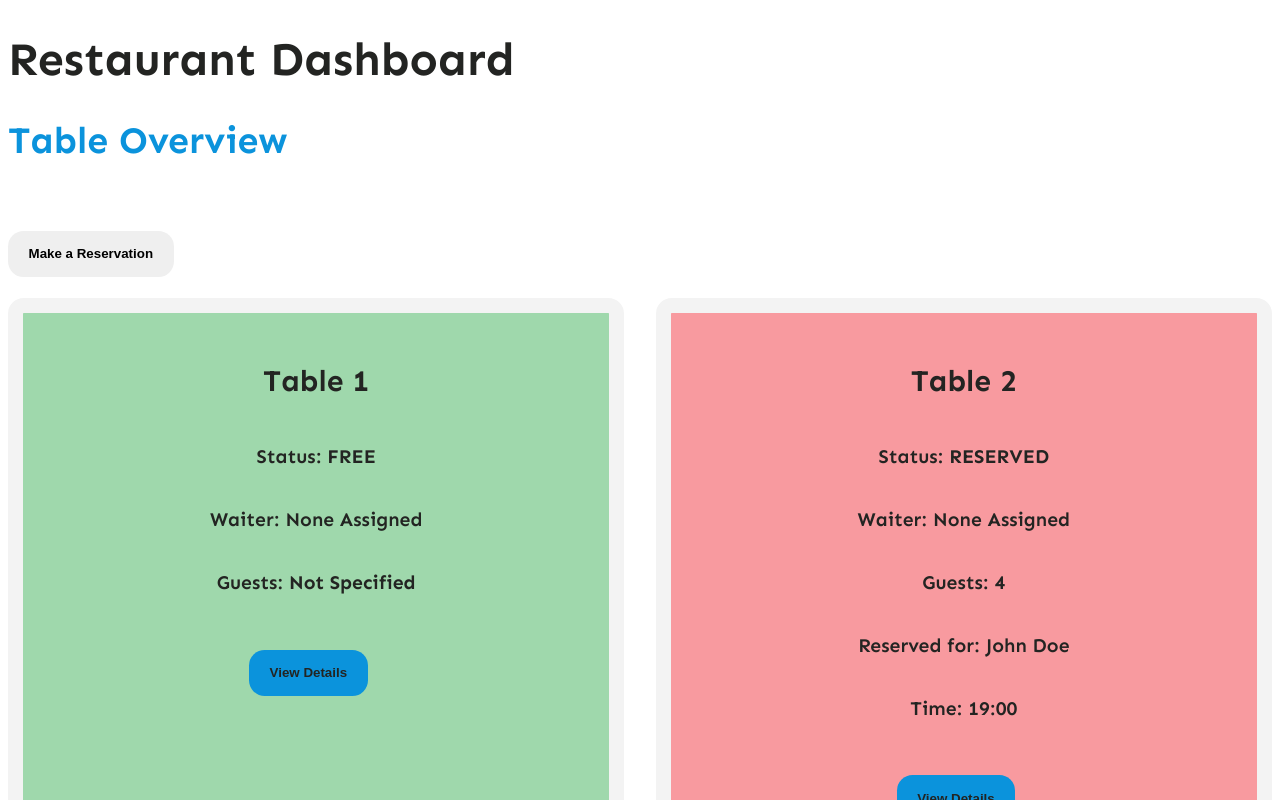
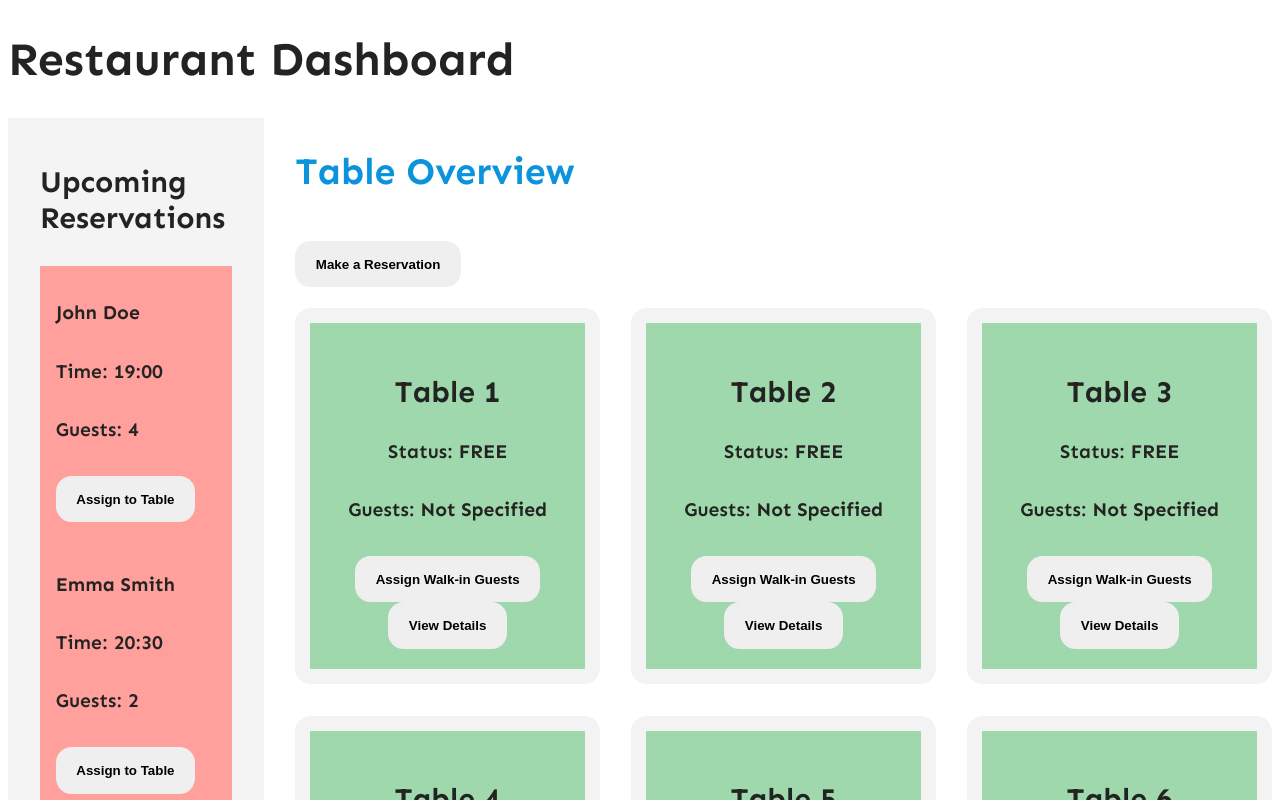
Before and after one commit to Peisinoe2427/restaurant-dashboard, a React (Vite) app: page / in a window 1280 px wide. Shown: the top 800 px of the page. Built offline with nearby package versions, Linux system fonts and the light colour scheme; a web font is replaced by a local one.

Commit message:
sidebar done, walk-in done. assign table to fix

```diff
--- a/src/App.css
+++ b/src/App.css
@@ -30,20 +30,44 @@ Things like: Page layout (header, sidebar, main content styles).
   --white: #FFFFFF;
 
 }
-
+/* LAYOUT */
+.dashboard {
+  display: flex;
+  gap: var(--space-m);
+}
+.table-overview {
+  flex-grow: 1;
+}
 .table-grid {
   display: grid;
-  grid-template-columns: 1fr 1fr;
+  grid-template-columns: repeat(3, 1fr);
   gap: var(--space-m);
   margin-top: var(--space-s);
 }
-
 .table-card {
   border: var(--space-xs) solid var(--greyM);
   padding: var(--space-s);
   border-radius: var(--space-xs);
   text-align: center;
   transition: 0.3s;
+}
+
+
+/*
+.next-reservation{
+  background-color: #7d7d7d;
+  text-align: center;
+} */
+
+.sidebar {
+  max-width: 20vw;
+  background: #f4f4f4;
+  padding-inline: 2rem;
+  padding-block: 1rem;
+}
+.reservation-card {
+  background-color: #ffa09d;
+  padding: var(--space-xs);
 }
 
 .free {
--- /dev/null
+++ b/src/components/AssignWalkInForm.jsx
@@ -0,0 +1,46 @@
+import React, { useState } from "react";
+import { createPortal } from "react-dom";
+
+function AssignWalkInForm({ table, onClose, assignGuestsToTable }) {
+    const [numGuests, setNumGuests] = useState(1);
+    const [selectedWaiter, setSelectedWaiter] = useState("None");
+
+    const handleSubmit = (event) => {
+    event.preventDefault();
+    if (numGuests < 1) {
+        alert("Number of guests must be at least 1.");
+        return;
+    }
+
+    assignGuestsToTable(table.id, numGuests, selectedWaiter);
+    onClose();
+    };
+
+    return createPortal(
+    <div className="modal">
+        <div className="modal-content">
+            <h2>Assign Guests to Table {table.id}</h2>
+            <form onSubmit={handleSubmit}>
+                <label>
+                Number of Guests:
+                <input type="number" value={numGuests} onChange={(e) => setNumGuests(parseInt(e.target.value))} min="1" required />
+                </label>
+                <label>
+                Assign Waiter:
+                <select value={selectedWaiter} onChange={(e) => setSelectedWaiter(e.target.value)}>
+                    <option value="None">None</option>
+                    <option value="Emily">Emily</option>
+                    <option value="John">John</option>
+                    <option value="Sophia">Sophia</option>
+                </select>
+                </label>
+                <button type="submit">Assign Guests</button>
+                <button type="button" onClick={onClose}>Cancel</button>
+            </form>
+        </div>
+    </div>,
+    document.getElementById("modal-root")
+    );
+}
+
+export default AssignWalkInForm;
--- /dev/null
+++ b/src/components/Sidebar.jsx
@@ -0,0 +1,21 @@
+function Sidebar({ reservations, assignReservationToTable }) {
+    return (
+        <div className="sidebar">
+        <h3>Upcoming Reservations</h3>
+        {reservations.length === 0 ? (
+            <p>No reservations.</p>
+        ) : (
+            reservations.map((res) => (
+            <div key={res.id} className="reservation-card">
+                <p><strong>{res.name}</strong></p>
+                <p>Time: {res.time}</p>
+                <p>Guests: {res.guests}</p>
+                <button onClick={() => assignReservationToTable(res)}>Assign to Table</button>
+            </div>
+            ))
+        )}
+        </div>
+    );
+}
+
+export default Sidebar;
--- a/src/components/TableOverview.jsx
+++ b/src/components/TableOverview.jsx
@@ -1,45 +1,136 @@
 // Displays all tables (status, quick actions)
 
-import React, { useState } from "react";
-import tablesData from "../data/tablesData";
+import React, { useState, useEffect } from "react";
+import { tablesData, reservationsData } from "../data/tablesData";
 import TableDetails from "./TableDetail";
-import ReservationForm from "./ReservationForm"
+import ReservationForm from "./ReservationForm";
+import Sidebar from "./Sidebar";
+import AssignWalkInForm from "./AssignWalkInForm";
 
 function TableOverview() {
   const [tables, setTables] = useState(tablesData);
+  const [reservations, setReservations] = useState(reservationsData);
   const [selectedTable, setSelectedTable] = useState(null);
   const [showReservationForm, setShowReservationForm] = useState(false);
+  const [assignTable, setAssignTable] = useState(null);
 
-  const updateWaiter = (tableId, newWaiter)=>{
-    setTables((prevTables) => {
-      return prevTables.map((table) =>
-        table.id === tableId ? { ...table, waiter: newWaiter } : table
+  const getCurrentTime = () => {
+    const now = new Date();
+    return now.getHours().toString().padStart(2, "0") + ":" + now.getMinutes().toString().padStart(2, "0");
+  };
+
+  const calculateEndTime = (startTime) => {
+    if (!startTime) return null;
+    const [hours, minutes] = startTime.split(":").map(Number);
+    const endTime = new Date();
+    endTime.setHours(hours, minutes + 150);
+    return endTime.toTimeString().substring(0, 5);
+  };
+
+  const assignReservationToTable = (reservation) => {
+    const availableTable = tables.find((table) => table.status === "free");
+    if (!availableTable) {
+      alert("No free tables available!");
+    return;
+  }
+
+  setTables((prevTables) =>
+    prevTables.map((table) =>
+      table.id === availableTable.id
+        ? {
+            ...table,
+            status: "taken",
+            guests: reservation.guests,
+            beenHereSince: getCurrentTime(),
+            willBeFreeAt: calculateEndTime(getCurrentTime()),
+          }
+        : table
+    )
   );
-    });
+
+  setReservations((prevReservations) =>
+      prevReservations.map((res) =>
+        res.id === reservation.id ? { ...res, assignedTable: availableTable.id } : res
+      )
+    );
+  };
+
+  const assignGuestsToTable = (tableId, numGuests, assignedWaiter) => {
+    setTables((prevTables) =>
+      prevTables.map((table) =>
+        table.id === tableId
+          ? {
+              ...table,
+              status: "taken",
+              guests: numGuests,
+              waiter: assignedWaiter,
+              beenHereSince: getCurrentTime(),
+            }
+          : table
+      )
+    );
+    setAssignTable(null);
   };
 
   const updateTableStatus = (tableId, newStatus) => {
   setTables((prevTables) =>
-      prevTables.map((table) =>
-        table.id === tableId ? { ...table, status: newStatus } : table
-      )
+    prevTables.map((table) => {
+      if (table.id === tableId) {
+
+        return {
+          ...table,
+          status: newStatus,
+          guests: newStatus === "free" ? 0 : table.guests,
+          waiter: newStatus === "free" ? null : table.waiter,
+          beenHereSince: newStatus === "free" ? null : table.beenHereSince,
+          willBeFreeAt: newStatus === "free" ? null : table.willBeFreeAt,
+        };
+      }
+      return table;
+    })
   );
 };
 
-  const addReservation = (tableId, reservationDetails) => {
+  const updateWaiter = (tableId, newWaiter) => {
     setTables((prevTables) =>
       prevTables.map((table) =>
         table.id === tableId
-          ? { ...table, status: "reserved", reservation: reservationDetails, guests: reservationDetails.guests || 0, }
+          ? { ...table, waiter: newWaiter }
           : table
       )
     );
   };
 
+  useEffect(() => {
+    const interval = setInterval(() => {
+      setTables((prevTables) =>
+        prevTables.map((table) => {
+          const matchingReservation = reservations.find(
+            (res) => res.assignedTable === table.id && res.time === getCurrentTime()
+          );
+
+          if (matchingReservation) {
+            return {
+              ...table,
+              status: "taken",
+              beenHereSince: getCurrentTime(),
+              willBeFreeAt: calculateEndTime(getCurrentTime()),
+            };
+          }
+          return table;
+        })
+      );
+    }, 60000);
+
+    return () => clearInterval(interval);
+  }, [reservations]);
+
   return (
-    <div>
+    <div className="dashboard">
+      <Sidebar reservations={reservations} assignReservationToTable={assignReservationToTable} />
+
+      <div className="table-overview">
         <h2>Table Overview</h2>
-
         <button onClick={() => setShowReservationForm(true)}>Make a Reservation</button>
 
         <div className="table-grid">
@@ -47,20 +138,19 @@ function TableOverview() {
             <div key={table.id} className={`table-card ${table.status}`}>
               <h3>Table {table.id}</h3>
               <p>Status: <strong>{table.status.toUpperCase()}</strong></p>
-            <p>Waiter: {table.waiter || "None Assigned"}</p>
               <p>Guests: <strong>{table.guests > 0 ? table.guests : "Not Specified"}</strong></p>
+              {table.beenHereSince && <p>Been Here Since: {table.beenHereSince}</p>}
 
-            {table.reservation && (
-              <>
-                <p>Reserved for: {table.reservation.name}</p>
-                <p>Time: {table.reservation.time}</p>
-              </>
+              {table.status === "free" && (
+                <button onClick={() => setAssignTable(table)}>Assign Walk-in Guests</button>
               )}
 
-            <button className="primary" onClick={() => setSelectedTable(table)}>View Details</button>
+              <button onClick={() => setSelectedTable(table)}>View Details</button>
             </div>
           ))}
         </div>
+      </div>
+
 
       {selectedTable && (
         <TableDetails
@@ -70,14 +160,8 @@ function TableOverview() {
           updateTableStatus={updateTableStatus}
         />
       )}
-
-      {showReservationForm && (
-        <ReservationForm
-          tables={tables}
-          onClose={() => setShowReservationForm(false)}
-          addReservation={addReservation}
-        />
-      )}
+      {showReservationForm && <ReservationForm tables={tables} onClose={() => setShowReservationForm(false)} />}
+        {assignTable && <AssignWalkInForm table={assignTable} onClose={() => setAssignTable(null)} assignGuestsToTable={assignGuestsToTable} />}
     </div>
   );
 }
--- a/src/data/tablesData.js
+++ b/src/data/tablesData.js
@@ -1,43 +1,17 @@
 // Pre set tables with status and reservations
 
-const tablesData = [
-  {
-    id: 1,
-    status: "free", // "taken" or "reserved"
-    guests: 0,
-    reservation: null, // Stores reservation details if reserved
-    waiter: null, // Assigned waiter
-    beenHereSince: null, // Timestamp when seated
-  },
-  {
-    id: 2,
-    status: "reserved",
-    guests: 4,
-    reservation: {
-      name: "John Doe",
-      time: "19:00",
-      phone: "123-456-7890",
-      email: "john@example.com",
-    },
-    waiter: null,
-    beenHereSince: null,
-  },
-  {
-    id: 3,
-    status: "taken",
-    guests: 2,
-    reservation: null,
-    waiter: "Emily",
-    beenHereSince: "18:30",
-  },
-  {
-    id: 4,
-    status: "free",
-    guests: 0,
-    reservation: null,
-    waiter: null,
-    beenHereSince: null,
-  },
+const tablesData = Array.from({ length: 15 }, (_, index) => ({
+  id: index + 1,
+  status: "free",
+  guests: 0,
+  waiter: null,
+  beenHereSince: null,
+  willBeFreeAt: null,
+}));
+
+const reservationsData = [
+  { id: 1, name: "John Doe", time: "19:00", guests: 4, phone: "123-456-7890", email: "john@example.com", assignedTable: null },
+  { id: 2, name: "Emma Smith", time: "20:30", guests: 2, phone: "987-654-3210", email: "emma@example.com", assignedTable: null },
 ];
 
-export default tablesData;
+export { tablesData, reservationsData };
--- a/src/index.css
+++ b/src/index.css
@@ -72,6 +72,7 @@ a:hover {
   color: #0c7bba;
 }
 
+
 /* TYPO */
 body {
   color: var(--black);
@@ -83,18 +84,18 @@ h1 {
 }
 h2 {
   font-size: var(--fs-3);
-  padding-block-end: var(--space-s);
+  padding-block-end: var(--space-xs);
   color: var(--blue);
 }
 h3 {
   font-size: var(--fs-2);
-  padding-block-end: var(--space-xs);
+  padding-block-end: var(--space-xxs);
 }
 h4 {
   font-size: var(--fs-1);
 }
 p {
-  padding-block-end: var(--space-s);
+  padding-block-end: var(--space-xs);
 }
 
 
@@ -105,8 +106,8 @@ button {
   padding-inline: var(--space-s);
   border-style: none;
   font-weight: 800;
-  margin-inline-end: var(--space-xs);
-  margin-block-start: var(--space-xs);
+  margin-inline-end: var(--space-xxs);
+  margin-block-start: var(--space-xxs);
   max-width: fit-content;
 }
 .primary {
```
Also changed, not shown: src/components/ReservationForm.jsx (+9 -4 lines). Lines whose indentation alone changed are shown as unchanged.
